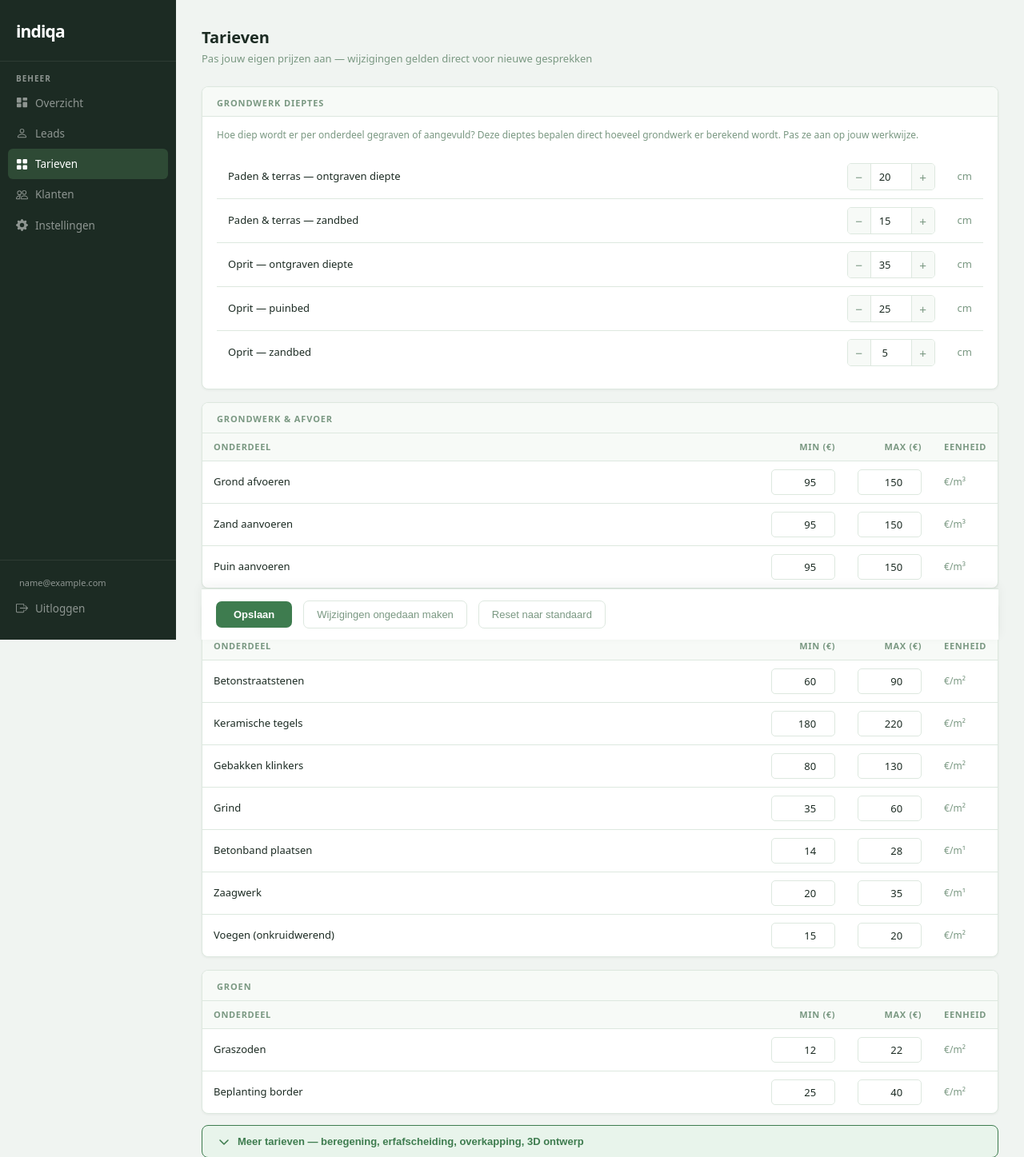
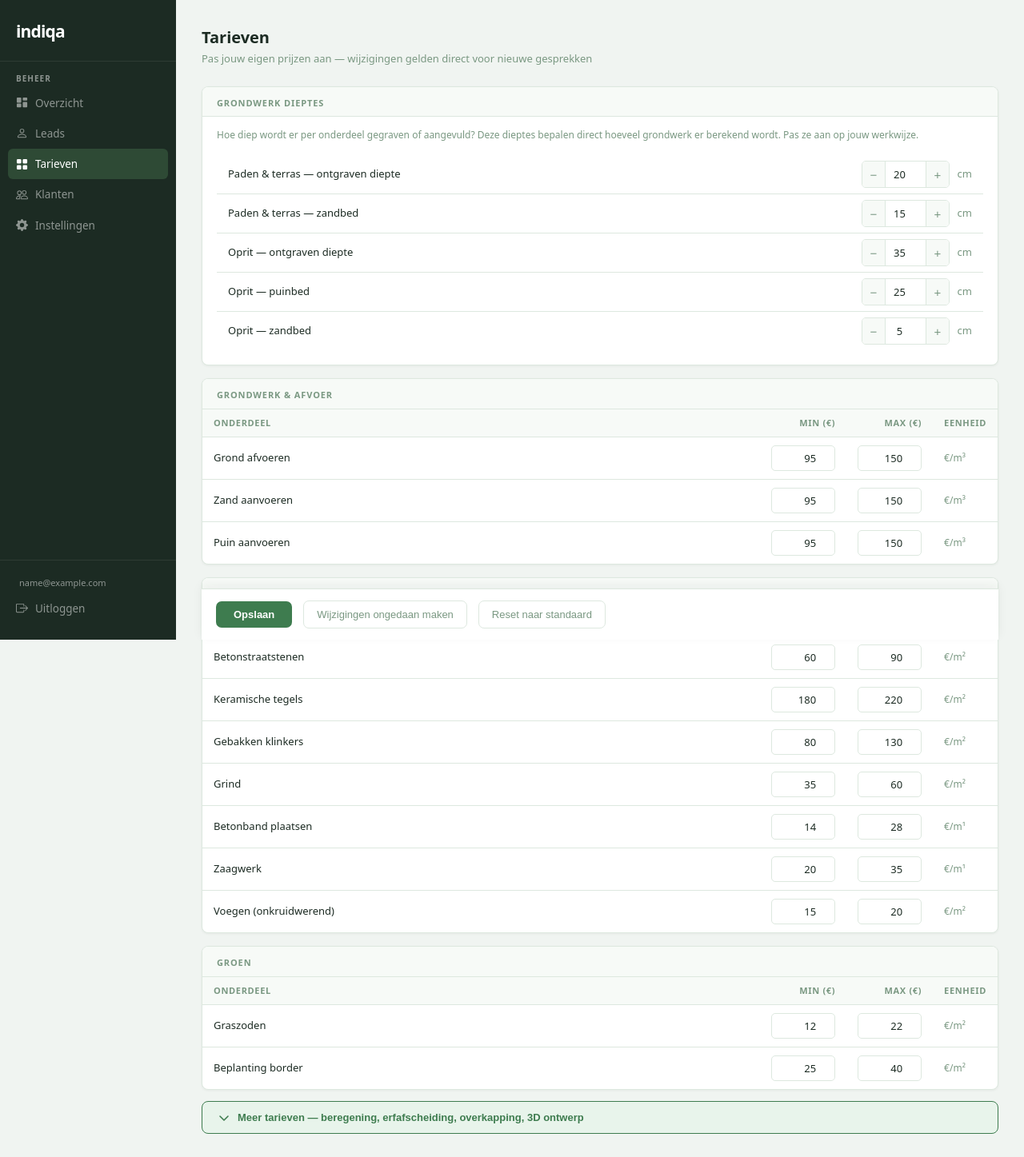
Before and after one commit to MaikVeldman/hovenier-chatbot-demo, a Flask app: page /beheer/tarieven in a window 1280 px wide. Shown: the top 1447 px of the page at 80% size. Run offline with Flask 3, Linux system fonts and the light colour scheme; the visitor is signed in with stand-in values (Sample User, id 1).

Commit message:
Fix: grondwerk dieptes rijhoogte compacter

```diff
--- a/templates/admin/tarieven.html
+++ b/templates/admin/tarieven.html
@@ -278,23 +278,18 @@
 .meer-tarieven-btn:hover { background: var(--border); }
 .meer-tarieven-btn svg { transition: transform .2s; flex-shrink: 0; }
 .meer-tarieven-btn.open svg { transform: rotate(180deg); }
-.diepte-grid {
-  display: grid;
-  grid-template-columns: 1fr auto auto;
-}
 .diepte-rij {
-  display: contents;
-}
-.diepte-rij > * {
-  padding: 10px 14px;
+  display: flex;
+  align-items: center;
+  padding: 7px 14px;
   border-bottom: 1px solid var(--border);
   font-size: 13px;
-  display: flex;
-  align-items: center;
   transition: background .1s;
 }
-.diepte-rij:last-child > * { border-bottom: none; }
-.diepte-rij:hover > * { background: var(--surface-2); }
+.diepte-rij:last-child { border-bottom: none; }
+.diepte-rij:hover { background: var(--surface-2); }
+.diepte-rij-label { flex: 1; color: var(--text); }
+.diepte-rij-unit { color: var(--text-3); width: 28px; text-align: right; }
 </style>
 
 {% if not db_actief %}
@@ -309,11 +304,9 @@
     <div class="cat-header">Grondwerk dieptes</div>
     <div style="padding:14px 18px 18px;">
       <p class="vk-hint">Hoe diep wordt er per onderdeel gegraven of aangevuld? Deze dieptes bepalen direct hoeveel grondwerk er berekend wordt. Pas ze aan op jouw werkwijze.</p>
-      <div class="diepte-grid">
       {% for key, label, standaard in diepte_velden %}
       <div class="diepte-rij">
-          <div style="color:var(--text);">{{ label }}</div>
-          <div>
+        <span class="diepte-rij-label">{{ label }}</span>
         <div class="vk-stepper">
           <button type="button" class="step-btn" onclick="stepVk('diepte_{{ key }}', -1)">−</button>
           <input class="vk-input" type="number" min="1" max="200" step="1"
@@ -323,11 +316,9 @@
                  {% if not db_actief %}disabled{% endif %}>
           <button type="button" class="step-btn" onclick="stepVk('diepte_{{ key }}', 1)">+</button>
         </div>
-          </div>
-          <div style="color:var(--text-3);">cm</div>
+        <span class="diepte-rij-unit">cm</span>
       </div>
       {% endfor %}
-      </div>
     </div>
   </div>
 
```
Lines whose indentation alone changed are shown as unchanged.
